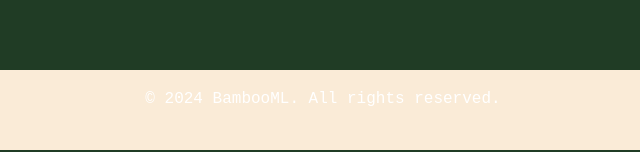
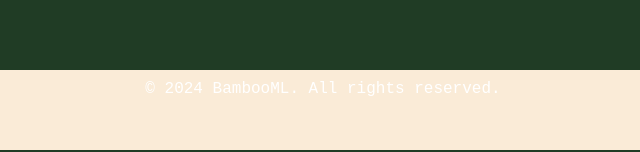
Before and after one commit to BambooML/BambooML.github.io, a plain HTML site: page index.html in a window 1280 px wide. Shown: the part 655-807 px from the top of the page, 317-957 px from the left. Drawn offline with nearby package versions, Linux system fonts and the light colour scheme.

Commit message:
Update index.html

```diff
--- a/index.html
+++ b/index.html
@@ -5,6 +5,7 @@
     <meta name="viewport" content="width=device-width, initial-scale=1">
     <title>BambooML</title>
     <link href="style.css" rel="stylesheet">
+    <link rel="stylesheet" href="https://cdnjs.cloudflare.com/ajax/libs/normalize/8.0.1/normalize.min.css" integrity="sha512-NhSC1YmyruXifcj/KFRWoC561YpHpc5Jtzgvbuzx5VozKpWvQ+4nXhPdFgmx8xqexRcpAglTj9sIBWINXa8x5w==" crossorigin="anonymous" referrerpolicy="no-referrer" />
   </head>
   <body style="display: flex; flex-direction: column; min-height: 100vh; height:100%; margin: 0;">
     <main style="flex: 1;">
@@ -14,7 +15,7 @@
       </p>
     </main>
 
-    <footer style="height: 10vh; background-color: #faebd7; text-align: center; padding: 10px; box-sizing: border-box;">
+    <footer style="height: 10vh; background-color: #faebd7; text-align: center; box-sizing: border-box;">
       <p>© 2024 BambooML. All rights reserved.</p>
     </footer>
   </body>
```
